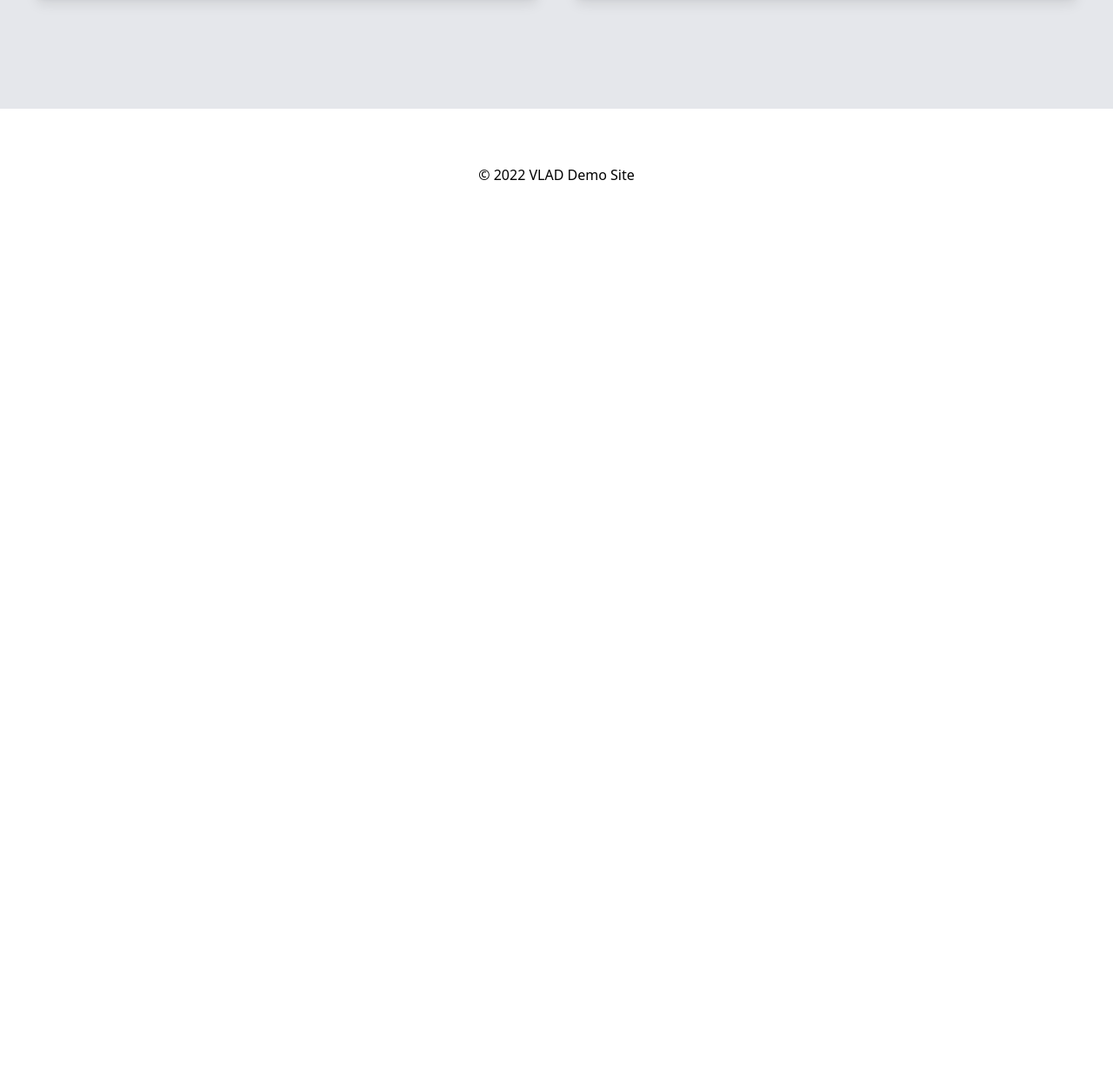
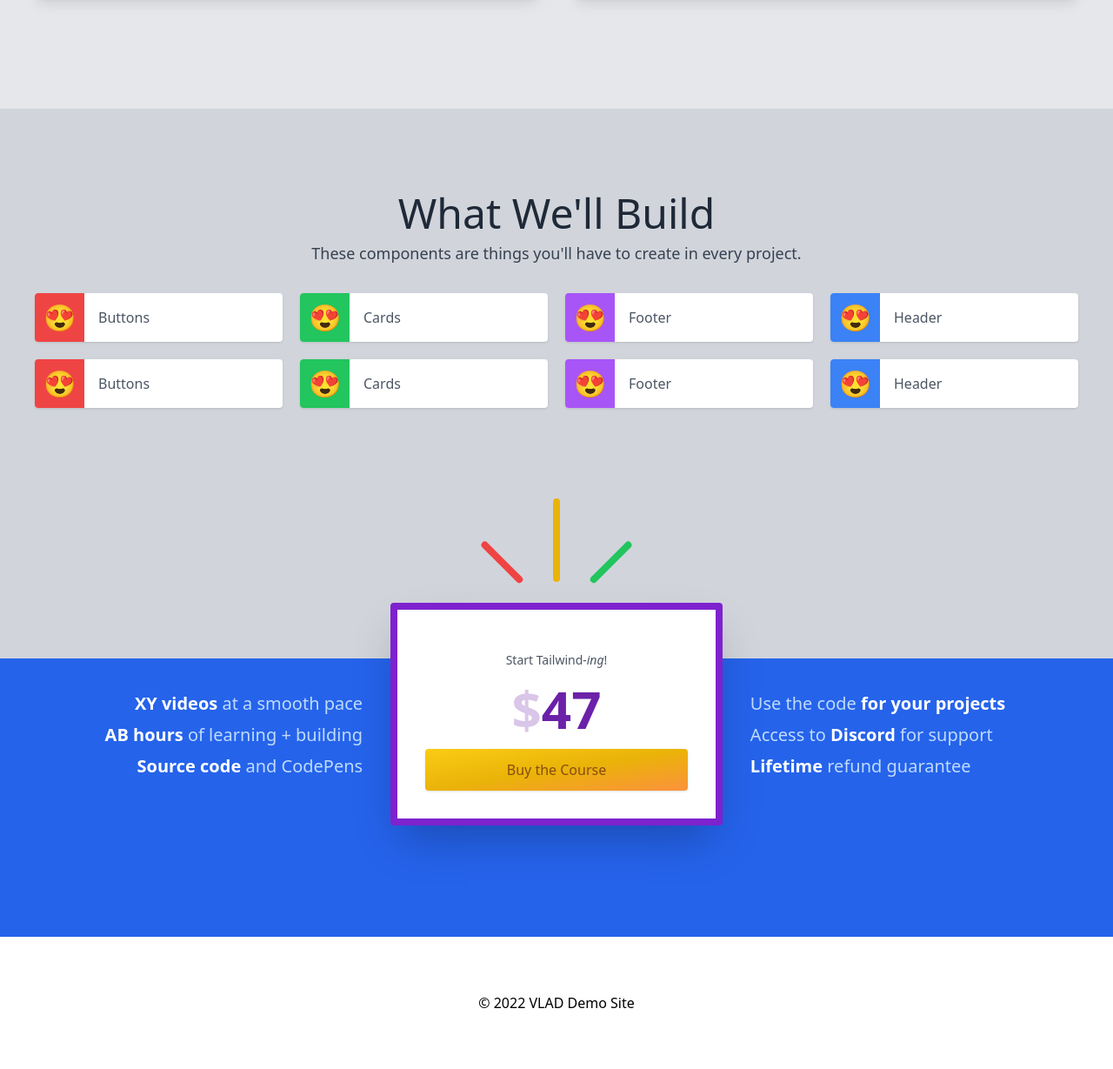
Before and after one commit to vladfullstack/gatsby-tailwind-v1, a Gatsby site: page / in a window 1280 px wide. Shown: the part 3411-4640 px from the top of the page at 87% size. Before the commit the page ends 3688 px from the top, so only its background shows below. Built offline with nearby package versions, Linux system fonts and the light colour scheme; Gatsby itself is replaced by a stand-in of ours; some packages are replaced by stand-ins of ours.

Commit message:
pricing section added

```diff
--- a/src/pages/index.js
+++ b/src/pages/index.js
@@ -292,6 +292,135 @@
         </div>
       </div>
     </div>
+
+    {/* <!-- ======================================= -->
+  <!-- what we'll build ======================================= -->
+  <!-- ======================================= --> */}
+    <div id="build" className="py-24 bg-gray-300 text-gray-600">
+      <div className="container mx-auto px-10">
+        <div className="mb-8 text-center">
+          <h2 className="mb-2 text-5xl text-gray-800">What We'll Build</h2>
+          <p className="text-lg text-gray-700">
+            These components are things you'll have to create in every project.
+          </p>
+        </div>
+
+        <div className="grid grid-cols-1 md:grid-cols-2 lg:grid-cols-3 xl:grid-cols-4 gap-5">
+          <div className="flex bg-white rounded shadow">
+            <div className="w-1/5 flex items-center justify-center text-3xl bg-red-500 rounded-l">
+              😍
+            </div>
+            <div className="p-4">Buttons</div>
+          </div>
+          <div className="flex bg-white rounded shadow">
+            <div className="w-1/5 flex items-center justify-center text-3xl bg-green-500 rounded-l">
+              😍
+            </div>
+            <div className="p-4">Cards</div>
+          </div>
+          <div className="flex bg-white rounded shadow">
+            <div className="w-1/5 flex items-center justify-center text-3xl bg-purple-500 rounded-l">
+              😍
+            </div>
+            <div className="p-4">Footer</div>
+          </div>
+          <div className="flex bg-white rounded shadow">
+            <div className="w-1/5 flex items-center justify-center text-3xl bg-blue-500 rounded-l">
+              😍
+            </div>
+            <div className="p-4">Header</div>
+          </div>
+          <div className="flex bg-white rounded shadow">
+            <div className="w-1/5 flex items-center justify-center text-3xl bg-red-500 rounded-l">
+              😍
+            </div>
+            <div className="p-4">Buttons</div>
+          </div>
+          <div className="flex bg-white rounded shadow">
+            <div className="w-1/5 flex items-center justify-center text-3xl bg-green-500 rounded-l">
+              😍
+            </div>
+            <div className="p-4">Cards</div>
+          </div>
+          <div className="flex bg-white rounded shadow">
+            <div className="w-1/5 flex items-center justify-center text-3xl bg-purple-500 rounded-l">
+              😍
+            </div>
+            <div className="p-4">Footer</div>
+          </div>
+          <div className="flex bg-white rounded shadow">
+            <div className="w-1/5 flex items-center justify-center text-3xl bg-blue-500 rounded-l">
+              😍
+            </div>
+            <div className="p-4">Header</div>
+          </div>
+        </div>
+      </div>
+    </div>
+    {/*<!-- ======================================= -->
+  <!-- pricing ======================================= -->
+  <!-- ======================================= --> */}
+    <div id="pricing" className="relative bg-blue-600 py-32 text-blue-200">
+      {/* <!-- gray box for the top section --> */}
+      <div className="absolute top-0 inset-x-0 h-48 bg-gray-300"></div>
+
+      <div className="container mx-auto px-10 flex flex-col lg:flex-row items-center lg:space-x-8 space-y-4 lg:space-y-0">
+        {/* <!-- left box --> */}
+        <div className="order-2 lg:order-1 lg:w-1/3 pt-12 text-center lg:text-right space-y-2 text-xl">
+          <p>
+            <strong className="font-bold text-white">XY videos</strong> at a
+            smooth pace
+          </p>
+          <p>
+            <strong className="font-bold text-white">AB hours</strong> of
+            learning + building
+          </p>
+          <p>
+            <strong className="font-bold text-white">Source code</strong> and
+            CodePens
+          </p>
+        </div>
+
+        {/* <!-- pricing box --> */}
+        <div className="order-1 lg:order-2 relative w-full lg:w-1/3 bg-white p-8 text-gray-800 rounded shadow-2xl border-8 border-purple-700 text-center space-y-4 transform hover:scale-105 transition duration-500">
+          {/* <!-- showoff beam thingy --> */}
+          <div className="absolute top-0 inset-x-0 transform -translate-y-full flex items-end justify-center space-x-8">
+            <div className="w-2 h-16 mb-8 bg-red-500 rounded transform -rotate-45 origin-bottom"></div>
+            <div className="w-2 h-24 mb-8 bg-yellow-500 rounded"></div>
+            <div className="w-2 h-16 mb-8 bg-green-500 rounded transform rotate-45 origin-bottom"></div>
+          </div>
+
+          <h4 className="text-gray-600 text-sm">
+            Start Tailwind<span className="italic">-ing</span>!
+          </h4>
+          <div className="text-6xl text-purple-800 font-bold">
+            <span className="opacity-25">$</span>47
+          </div>
+          <a
+            href="#"
+            className="block p-3 bg-gradient-to-br from-yellow-400 via-yellow-500 to-orange-400 text-yellow-800 hover:text-yellow-900 rounded shadow hover:shadow-2xl transition duration-300"
+          >
+            Buy the Course
+          </a>
+        </div>
+
+        {/* <!-- right box --> */}
+        <div className="order-3 lg:w-1/3 pt-12 space-y-2 text-center lg:text-left text-xl">
+          <p>
+            Use the code{" "}
+            <strong className="font-bold text-white">for your projects</strong>
+          </p>
+          <p>
+            Access to <strong className="font-bold text-white">Discord</strong>{" "}
+            for support
+          </p>
+          <p>
+            <strong className="font-bold text-white">Lifetime</strong> refund
+            guarantee
+          </p>
+        </div>
+      </div>
+    </div>
   </Layout>
 )
 
```
